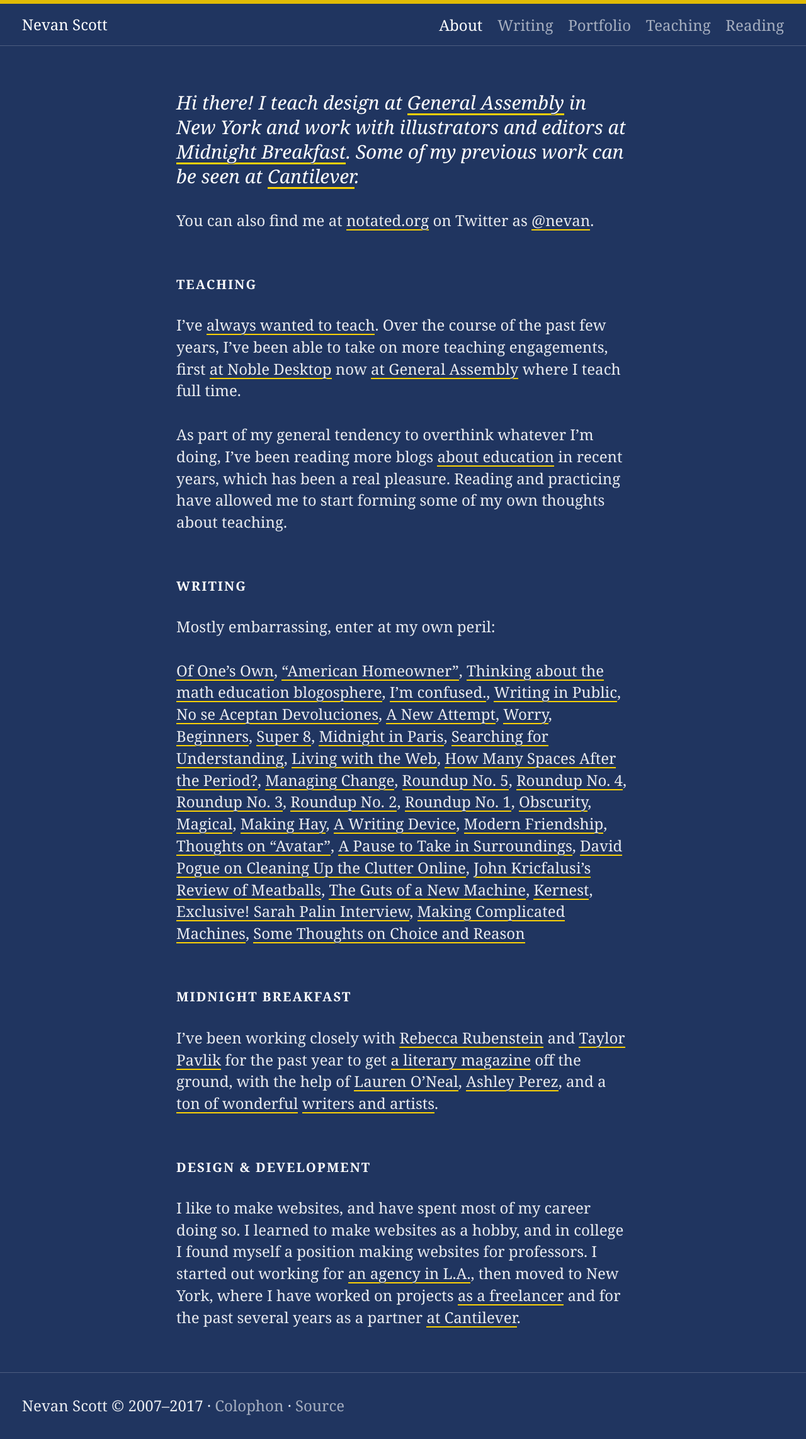
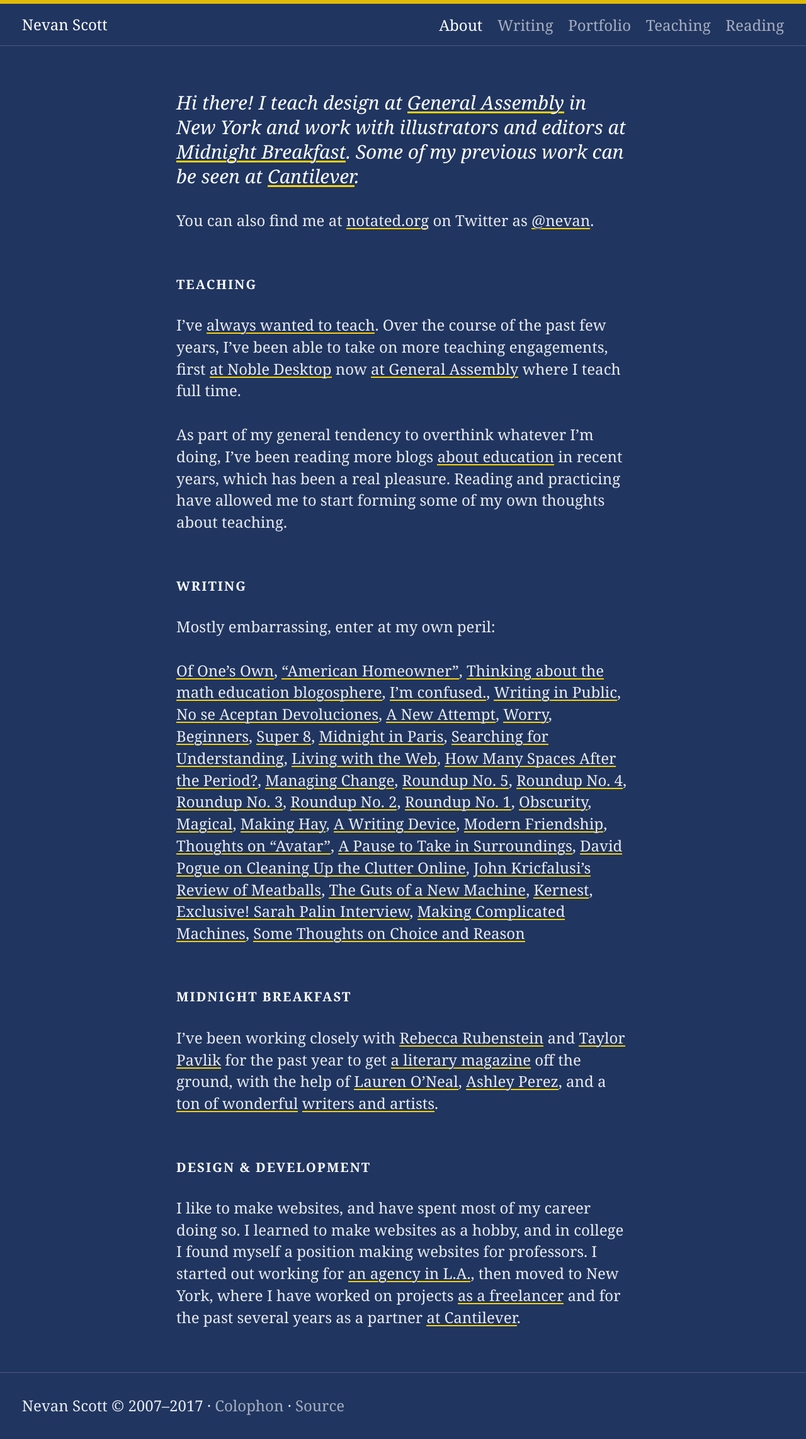
Before and after one commit to nevanscott/nevanscott.github.io, a Jekyll site: the page built from index.md, in a window 1280 px wide. Shown: the whole page at 63% size. Built offline with Jekyll 4.4.1, drawn with Linux system fonts in a browser that asks for light colours.

Commit message:
improves link underlines

```diff
--- a/_includes/main.scss
+++ b/_includes/main.scss
@@ -292,20 +292,35 @@ blockquote {
 a {
 	box-shadow:
 	  inset
-	  0
-	  calc(-1 * var(--link-stroke-width))
-	  var(--link-stroke-color);
+      0
+      calc(-1 * var(--link-stroke-width))
+      var(--page-color)
+    ,
+	  inset
+      0
+      calc(-2 * var(--link-stroke-width))
+      var(--link-stroke-color)
+    ;
 	color: inherit;
 	text-decoration: none;
-	text-shadow: 0 1px 0 var(--page-color);
+	text-shadow:
+	  0 1px 0 var(--page-color),
+	  1px 1px 0 var(--page-color),
+	  -1px 1px 0 var(--page-color);
 	-webkit-transition: box-shadow 250ms;
 	transition: box-shadow 250ms;
 	&:hover {
     box-shadow:
       inset
-      0
-      calc(-1 * var(--link-stroke-width))
-      var(--link-stroke-color--hover);
+        0
+        calc(-1 * var(--link-stroke-width))
+        var(--page-color)
+      ,
+      inset
+        0
+        calc(-2 * var(--link-stroke-width))
+        var(--link-stroke-color--hover)
+      ;
 	}
 	header[role=banner] &, footer[role=contentinfo] & {
 	  box-shadow: unset;
```
